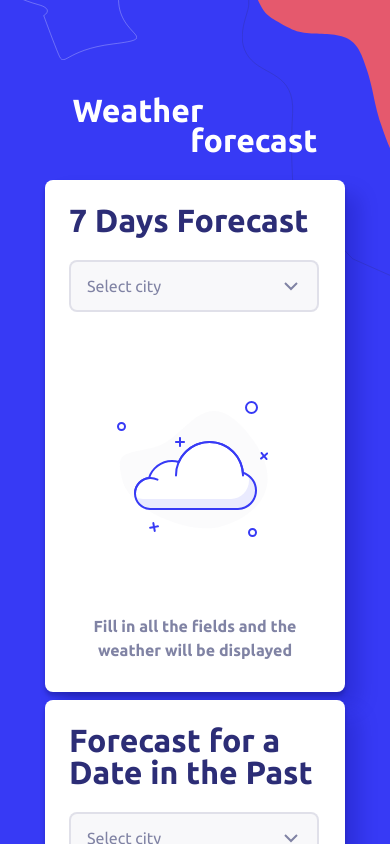
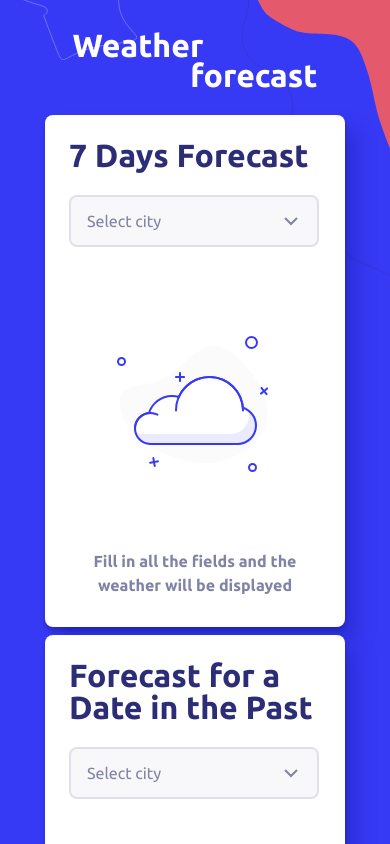
Before and after one commit to KonstaKozh/weather-forecast, a React (Create React App) app: page / in a window 390 px wide. Shown: the top 844 px of the page. Built offline with nearby package versions, Linux system fonts and the light colour scheme.

Commit message:
add build

```diff
--- a/src/index.css
+++ b/src/index.css
@@ -92,10 +92,10 @@ main {
 
 @media only screen and (max-width: 540px) {
     body {
-        padding: 30px 12px 24px;
+        padding: 30px 12px 0;
     }
     main {
-        padding: 65px 0 16px;
+        padding: 0 0 16px;
     }
     .header-title {
         max-width: 245px;
```
Also changed, not shown: 6 other files (tests, documents, lock files or other folders).
